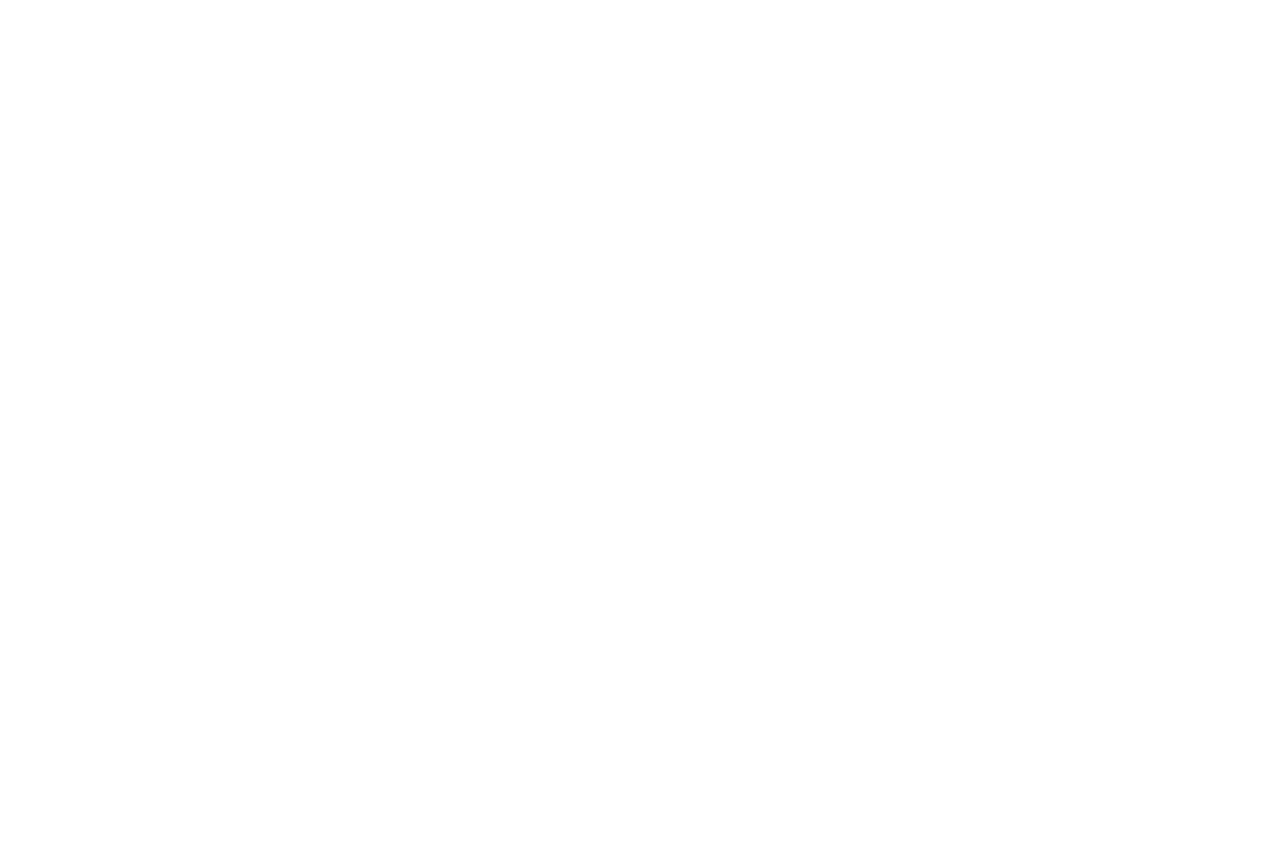
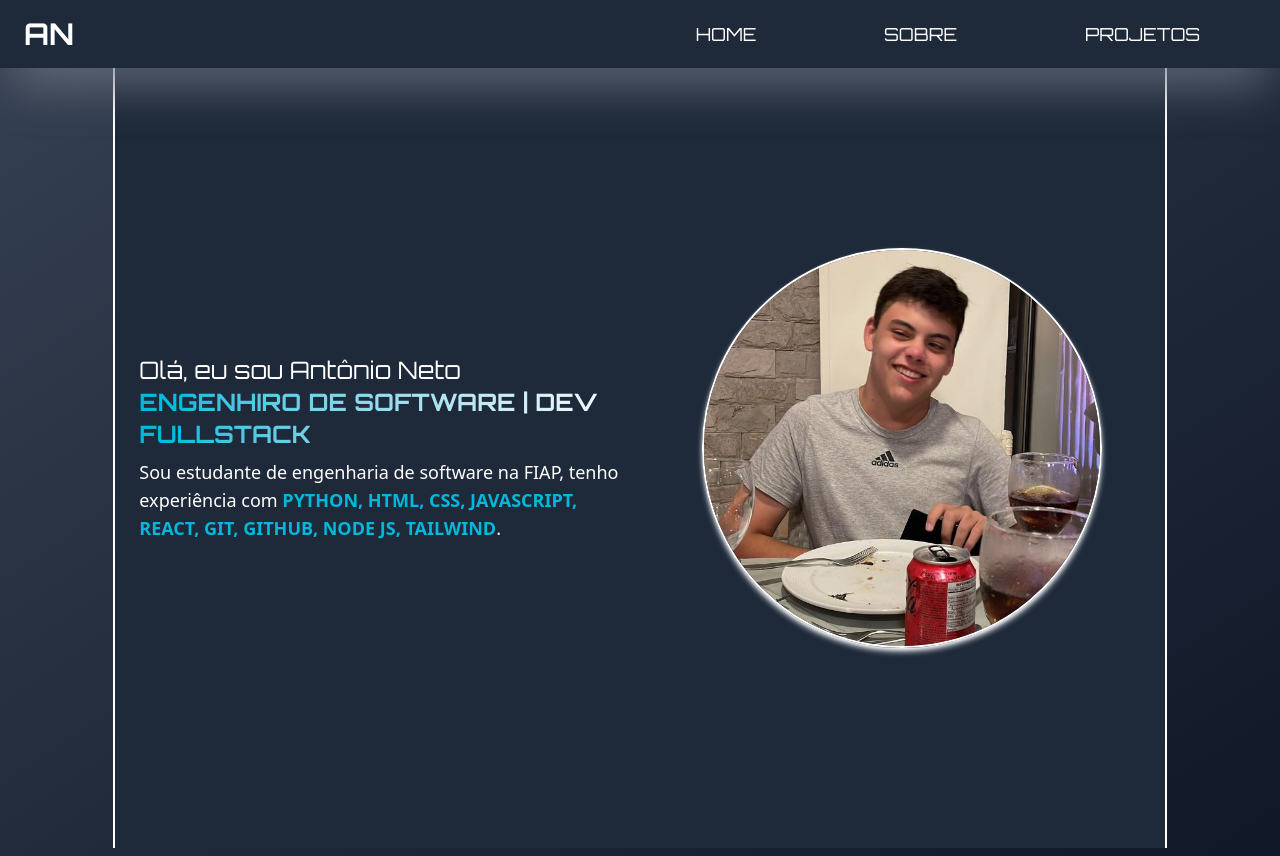
Before and after one commit to AntonioNeto18/Portifolio, a React (Vite) app in the folder frontend/: page / in a window 1280 px wide. Before the commit the page ends 800 px from the top, so only its background shows below. Built offline with nearby package versions, Linux system fonts and the light colour scheme.

Commit message:
criando componentes e homepage, e estilizando com tailwind

```diff
--- a/frontend/package.json
+++ b/frontend/package.json
@@ -13,6 +13,7 @@
     "@tailwindcss/vite": "^4.1.14",
     "react": "^19.1.1",
     "react-dom": "^19.1.1",
+    "react-type-animation": "^3.2.0",
     "tailwindcss": "^4.1.14"
   },
   "devDependencies": {
--- a/frontend/src/App.jsx
+++ b/frontend/src/App.jsx
@@ -1,8 +1,17 @@
+import Header from "./components/Header"
+import Home from "./components/Home"
+
 function App() {
   return (
-    <>
+    <section className="min-h-screen p-2 bg-gradient-to-br from-gray-700 to-gray-900">
+      <section className="md:max-w-10/12 md:m-auto">
+        <Header />
+        <main className="flex flex-col mt-10">
+          <Home />
+        </main>
+      </section>
 
-    </>
+    </section>
   )
 }
 
--- /dev/null
+++ b/frontend/src/components/Container.jsx
@@ -0,0 +1,11 @@
+import React from 'react'
+
+const Container = ({ children, className = "" }) => {
+  return (
+    <section className={`min-h-screen md:border-x-2 border-white bg-gray-800 p-6 ${className}`}>
+        { children }
+    </section>
+  )
+}
+
+export default Container
--- /dev/null
+++ b/frontend/src/components/Destaque.jsx
@@ -0,0 +1,9 @@
+const Destaque = ({ texto }) => {
+  return (
+    <span className='text-cyan-500 uppercase font-bold'>
+        { texto }
+    </span>
+  )
+}
+
+export default Destaque
--- /dev/null
+++ b/frontend/src/components/Header.jsx
@@ -0,0 +1,21 @@
+import Link from "./Link"
+import Logo from "./Logo"
+
+const Header = () => {
+  return (
+    <header
+      className={`bg-gray-800 shadow-xl md:shadow-2xl shadow-gray-500 text-white py-4 px-6 flex justify-between items-center fixed top-0 left-0 rounded-none w-screen`}
+    >
+      <Logo />
+      <nav className="md:w-1/2">
+        <ul className="list-none flex justify-around gap-4">
+          <Link label="Home"/>
+          <Link label="Sobre"/>
+          <Link label="Projetos"/>
+        </ul>
+      </nav>
+    </header>
+  )
+}
+
+export default Header
--- /dev/null
+++ b/frontend/src/components/Home.jsx
@@ -0,0 +1,40 @@
+import Container from "./Container"
+import { TypeAnimation } from 'react-type-animation';
+import Destaque from "./Destaque";
+import imagem from "../assets/imagem1.png";
+
+const Home = () => {
+  return (
+    <Container className="flex flex-col md:flex-row gap-6 justify-center items-center">
+      <section className="flex flex-col text-center md:text-left md:max-w-1/2">
+
+        <p className="text-white text-2xl font-orbitron">Olá, eu sou Antônio Neto</p>
+
+        <TypeAnimation
+          sequence={["Engenhiro de software | Dev Fullstack", 1000]}
+          speed={50}
+          wrapper="span"
+          repeat={1}
+          cursor={false}
+          className="text-2xl font-bold bg-gradient-to-r from-cyan-500 to-white bg-clip-text text-transparent font-orbitron uppercase"
+        />
+
+        <p
+          className="text-white text-lg mt-2"
+        >
+          Sou estudante de engenharia de software na FIAP, tenho experiência com <Destaque texto="python, html, css, javascript, react, git, github, node js, tailwind"/>.
+        </p>
+
+      </section>
+      <section className="flex justify-center items-center md:w-1/2">
+        <img
+          className="border-2 border-white shadow-md shadow-white w-80 h-80 md:w-100 md:h-100 rounded-full object-center"
+          src={ imagem }
+          alt="Antônio Neto"
+        />
+      </section>
+    </Container>
+  )
+}
+
+export default Home
--- /dev/null
+++ b/frontend/src/components/Link.jsx
@@ -0,0 +1,11 @@
+const Link = ({ label }) => {
+  return (
+    <li
+      className="text-lg font-orbitron uppercase cursor-pointer hover:text-cyan-500 transition-all duration-300"
+    >
+      { label }
+    </li>
+  )
+}
+
+export default Link
--- /dev/null
+++ b/frontend/src/components/Logo.jsx
@@ -0,0 +1,9 @@
+const Logo = () => {
+  return (
+    <span className="text-3xl text-white font-orbitron font-bold uppercase cursor-pointer hover:text-cyan-500 transition-all duration-300">
+      AN
+    </span>
+  )
+}
+
+export default Logo
--- a/frontend/src/index.css
+++ b/frontend/src/index.css
@@ -1 +1,6 @@
+@import url('https://fonts.googleapis.com/css2?family=Orbitron:wght@400..900&display=swap');
 @import "tailwindcss";
+
+@theme {
+  --font-orbitron: "Orbitron", sans-serif;
+}
```
Also changed, not shown: frontend/src/assets/imagem1.png (added), 1 other file (tests, documents, lock files or other folders).
